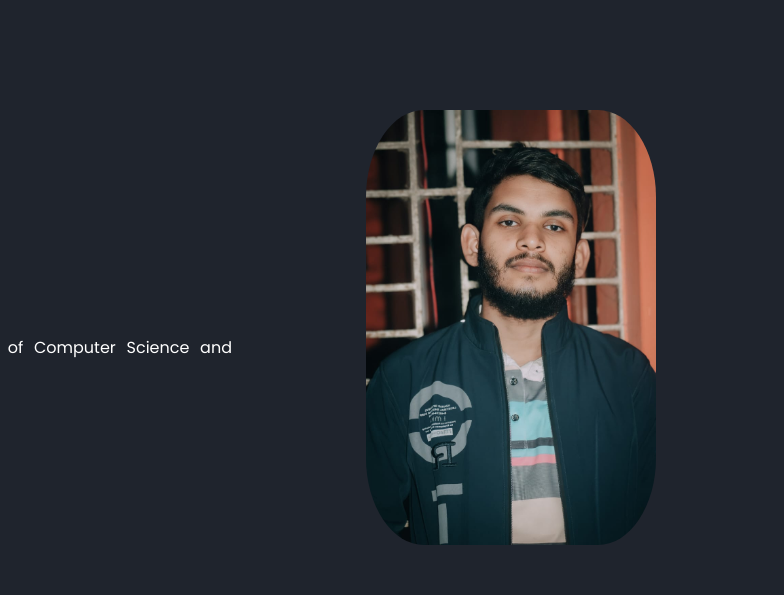
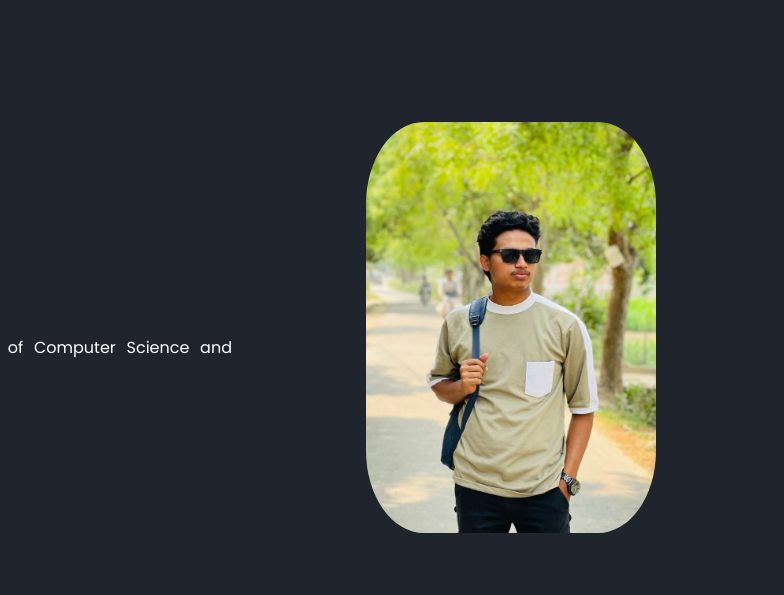
Before and after one commit to xliteshuvo/MY_PORTFOLIO, a plain HTML site: page index.html in a window 1280 px wide. Shown: the part 105-700 px from the top of the page, 496-1280 px from the left. Drawn offline with nearby package versions, Linux system fonts and the light colour scheme.

Commit message:
Update index.html
Signed-off-by: Xlite shuvo <xliteshuvo@gmail.com>

```diff
--- a/index.html
+++ b/index.html
@@ -51,7 +51,7 @@
       </div>
 
       <div class="home-image">
-        <img src="file.jpg" alt="" class="pic">
+        <img src="first photo.jpg" alt="" class="pic">
       </div>
    </section>
 
```
